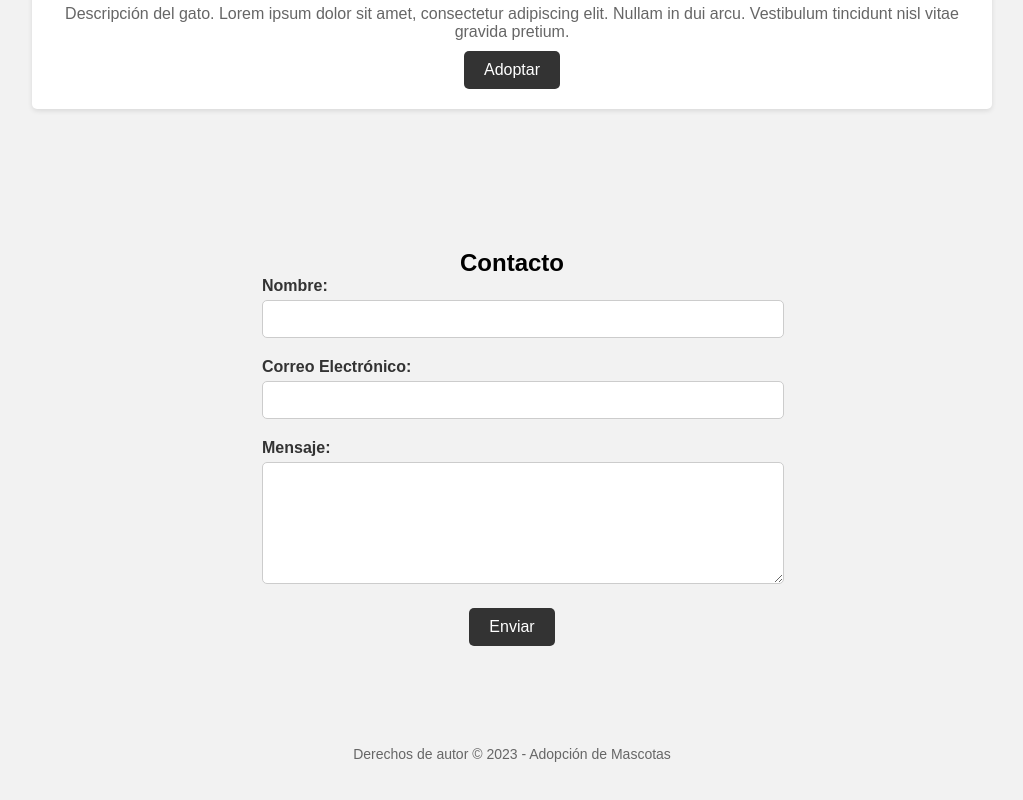
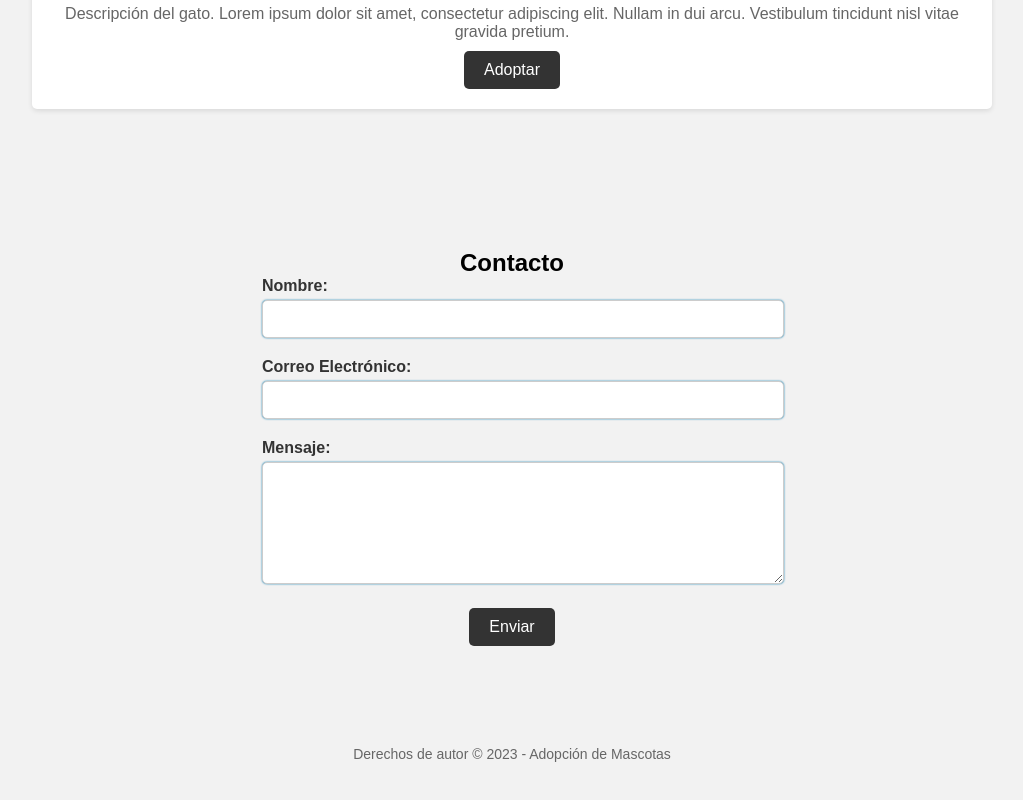
Before and after one commit to Coldnus/Adopcion-de-mascotas, a plain HTML site: page index.html in a window 1280 px wide. Shown: the part 1012-1812 px from the top of the page, without its empty margins (128-1151 px from the left). Drawn offline with Linux system fonts and the light colour scheme.

Commit message:
Actualización de página de mascotas

```diff
--- a/styles.css
+++ b/styles.css
@@ -133,6 +133,9 @@ textarea {
   font-size: 14px;
   border: 1px solid #ccc;
   border-radius: 5px;
+  resize: vertical;
+  outline: none;
+  box-shadow: 0 0 2px var(--primary-color);
 }
 
 textarea {
```
